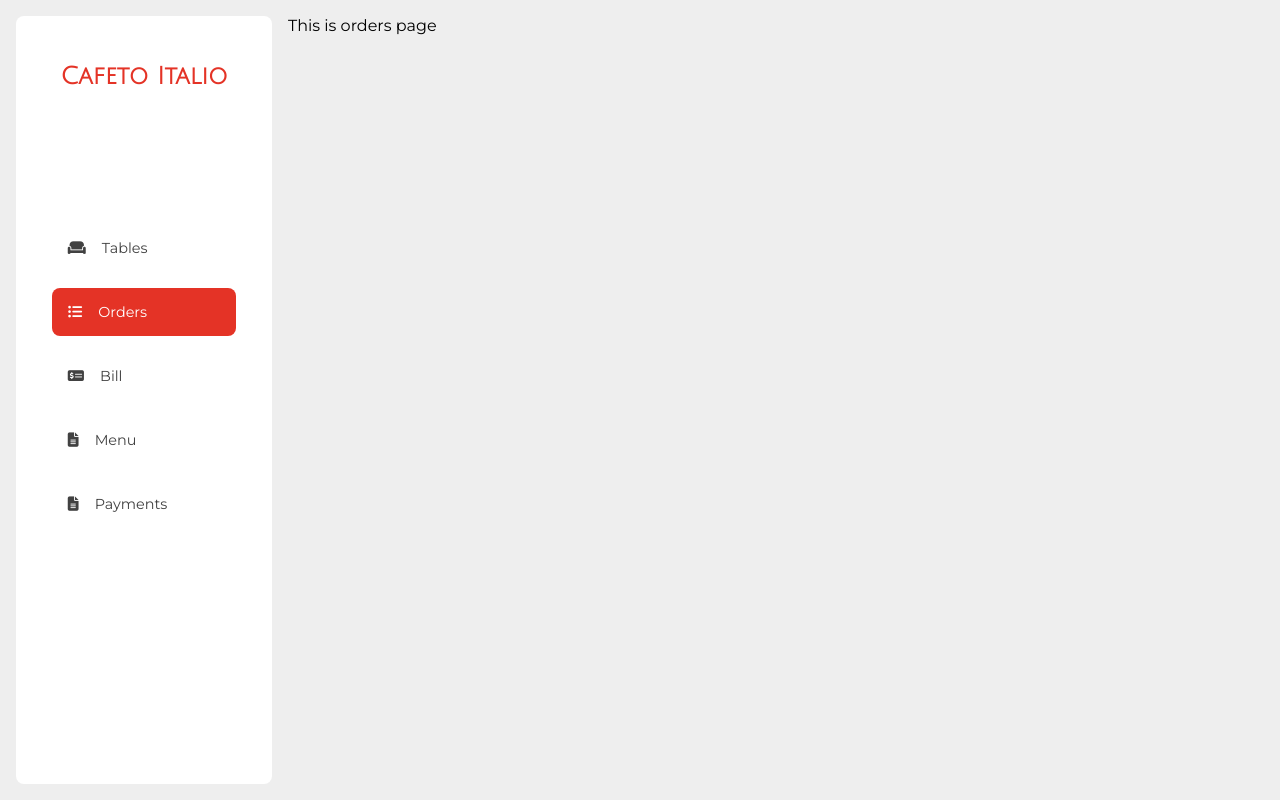
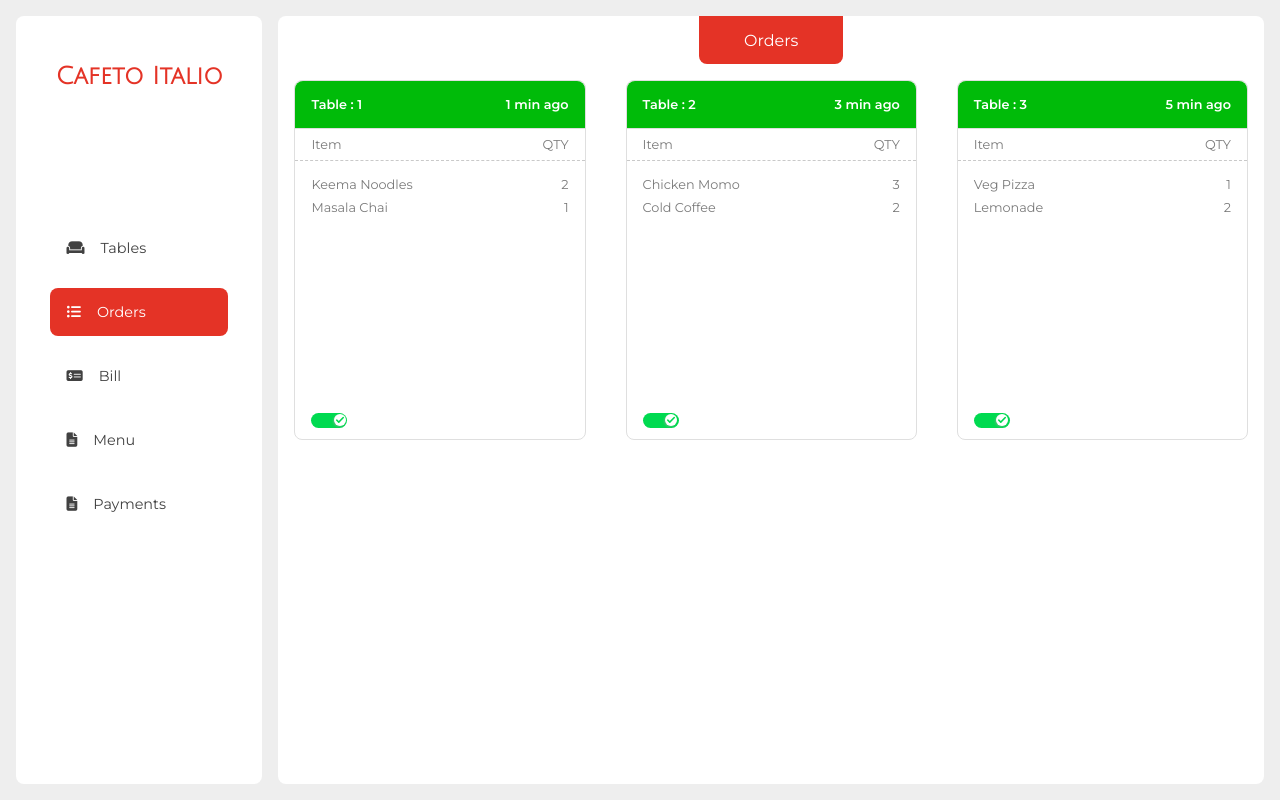
Before and after one commit to netisdark/try, a React (Vite) app in the folder frontDesk/: page /orders in a window 1280 px wide. Built offline with nearby package versions, Linux system fonts and the light colour scheme.

Commit message:
build orders page

```diff
--- /dev/null
+++ b/frontDesk/src/components/Body.jsx
@@ -0,0 +1,6 @@
+import styles from './Body.module.css';
+
+
+export default function Body({children}) {
+    return <div className={styles.bodyWrapper}>{children}</div>
+}
--- /dev/null
+++ b/frontDesk/src/components/Body.module.css
@@ -0,0 +1,8 @@
+.bodyWrapper{
+    background-color: #fff;
+    border-radius: 1vh;
+    height: 100%;
+    width: 80vw;
+    display: flex;
+    flex-direction: column;
+}
--- /dev/null
+++ b/frontDesk/src/components/Title.jsx
@@ -0,0 +1,7 @@
+import styles from './Title.module.css';
+
+export default function Title({ children }) {
+    return <div className={styles.titleCont}>
+        <div className={styles.title}>{children}</div>
+    </div>
+}
--- /dev/null
+++ b/frontDesk/src/components/Title.module.css
@@ -0,0 +1,15 @@
+.titleCont{
+    height: 6vh;
+    display: flex;
+    justify-content: center;
+}
+.title{
+    background-color: var(--colorPrim);
+    color: #fff;
+    height: 6vh;
+    width: 18vh;
+    display: flex;
+    justify-content: center;
+    align-items: center;
+    border-radius: 0vh 0vh 1vh 1vh;
+}
--- /dev/null
+++ b/frontDesk/src/components/orders/OrderItem.jsx
@@ -0,0 +1,14 @@
+import styles from './orderItem.module.css';
+
+export default function OrderItem({ items }) {
+  return (
+    <div className={styles.itemsCont}>
+      {items.map((item, index) => (
+        <div key={index} className={styles.item}>
+          <span className={styles.itemName}>{item.name}</span>
+          <span className={styles.itemQty}>{item.qty}</span>
+        </div>
+      ))}
+    </div>
+  );
+}
--- /dev/null
+++ b/frontDesk/src/components/orders/OrderItem.module.css
@@ -0,0 +1,12 @@
+.itemsCont{
+    display: flex;
+    flex-direction: column;
+    height: 26vh;
+    gap: 1vh;
+    overflow-y: auto;
+}
+.item{
+    display: flex;
+    justify-content: space-between;
+    padding: 0vh 2vh;
+}
--- /dev/null
+++ b/frontDesk/src/components/orders/OrderSwitch.jsx
@@ -0,0 +1,44 @@
+import styles from './OrderSwitch.module.css';
+
+export default function Switch() {
+  return (
+    <label className={styles.switch}>
+      <input type="checkbox" defaultChecked />
+      <div className={styles.slider}>
+        <div className={styles.circle}>
+          <svg
+            className={styles.cross}
+            style={{ enableBackground: 'new 0 0 512 512' }}
+            viewBox="0 0 365.696 365.696"
+            height="6"
+            width="6"
+            xmlns="http://www.w3.org/2000/svg"
+          >
+            <g>
+              <path
+                fill="currentColor"
+                d="M243.188 182.86 356.32 69.726c12.5-12.5 12.5-32.766 0-45.247L341.238 9.398c-12.504-12.503-32.77-12.503-45.25 0L182.86 122.528 69.727 9.374c-12.5-12.5-32.766-12.5-45.247 0L9.375 24.457c-12.5 12.504-12.5 32.77 0 45.25l113.152 113.152L9.398 295.99c-12.503 12.503-12.503 32.769 0 45.25L24.48 356.32c12.5 12.5 32.766 12.5 45.247 0l113.132-113.132L295.99 356.32c12.503 12.5 32.769 12.5 45.25 0l15.081-15.082c12.5-12.504 12.5-32.77 0-45.25zm0 0"
+              />
+            </g>
+          </svg>
+
+          <svg
+            className={styles.checkmark}
+            style={{ enableBackground: 'new 0 0 512 512' }}
+            viewBox="0 0 24 24"
+            height="10"
+            width="10"
+            xmlns="http://www.w3.org/2000/svg"
+          >
+            <g>
+              <path
+                fill="currentColor"
+                d="M9.707 19.121a.997.997 0 0 1-1.414 0l-5.646-5.647a1.5 1.5 0 0 1 0-2.121l.707-.707a1.5 1.5 0 0 1 2.121 0L9 14.171l9.525-9.525a1.5 1.5 0 0 1 2.121 0l.707.707a1.5 1.5 0 0 1 0 2.121z"
+              />
+            </g>
+          </svg>
+        </div>
+      </div>
+    </label>
+  );
+}
--- /dev/null
+++ b/frontDesk/src/components/orders/OrderSwitch.module.css
@@ -0,0 +1,142 @@
+/* From Uiverse.io by Galahhad */
+.switch {
+    /* switch */
+    --switch-width: 36px;
+    --switch-height: 15px;
+    --switch-bg: rgb(131, 131, 131);
+    --switch-checked-bg: rgb(0, 218, 80);
+    --switch-offset: calc((var(--switch-height) - var(--circle-diameter)) / 2);
+    --switch-transition: all .2s cubic-bezier(0.27, 0.2, 0.25, 1.51);
+    /* circle */
+    --circle-diameter: 12px;
+    --circle-bg: #fff;
+    --circle-shadow: 1px 1px 2px rgba(146, 146, 146, 0.45);
+    --circle-checked-shadow: -1px 1px 2px rgba(163, 163, 163, 0.45);
+    --circle-transition: var(--switch-transition);
+    /* icon */
+    --icon-transition: all .2s cubic-bezier(0.27, 0.2, 0.25, 1.51);
+    --icon-cross-color: var(--switch-bg);
+    --icon-cross-size: 6px;
+    --icon-checkmark-color: var(--switch-checked-bg);
+    --icon-checkmark-size: 10px;
+    /* effect line */
+    --effect-width: calc(var(--circle-diameter) / 2);
+    --effect-height: calc(var(--effect-width) / 2 - 1px);
+    --effect-bg: var(--circle-bg);
+    --effect-border-radius: 1px;
+    --effect-transition: all .2s ease-in-out;
+  }
+
+  .switch input {
+    display: none;
+  }
+
+  .switch {
+    display: inline-block;
+  }
+
+  .switch svg {
+    -webkit-transition: var(--icon-transition);
+    -o-transition: var(--icon-transition);
+    transition: var(--icon-transition);
+    position: absolute;
+    height: auto;
+  }
+
+  .switch .checkmark {
+    width: var(--icon-checkmark-size);
+    color: var(--icon-checkmark-color);
+    -webkit-transform: scale(0);
+    -ms-transform: scale(0);
+    transform: scale(0);
+  }
+
+  .switch .cross {
+    width: var(--icon-cross-size);
+    color: var(--icon-cross-color);
+  }
+
+  .slider {
+    -webkit-box-sizing: border-box;
+    box-sizing: border-box;
+    width: var(--switch-width);
+    height: var(--switch-height);
+    background: var(--switch-bg);
+    border-radius: 999px;
+    display: -webkit-box;
+    display: -ms-flexbox;
+    display: flex;
+    -webkit-box-align: center;
+    -ms-flex-align: center;
+    align-items: center;
+    position: relative;
+    -webkit-transition: var(--switch-transition);
+    -o-transition: var(--switch-transition);
+    transition: var(--switch-transition);
+    cursor: pointer;
+  }
+
+  .circle {
+    width: var(--circle-diameter);
+    height: var(--circle-diameter);
+    background: var(--circle-bg);
+    border-radius: inherit;
+    -webkit-box-shadow: var(--circle-shadow);
+    box-shadow: var(--circle-shadow);
+    display: -webkit-box;
+    display: -ms-flexbox;
+    display: flex;
+    -webkit-box-align: center;
+    -ms-flex-align: center;
+    align-items: center;
+    -webkit-box-pack: center;
+    -ms-flex-pack: center;
+    justify-content: center;
+    -webkit-transition: var(--circle-transition);
+    -o-transition: var(--circle-transition);
+    transition: var(--circle-transition);
+    z-index: 1;
+    position: absolute;
+    left: var(--switch-offset);
+  }
+
+  .slider::before {
+    content: "";
+    position: absolute;
+    width: var(--effect-width);
+    height: var(--effect-height);
+    left: calc(var(--switch-offset) + (var(--effect-width) / 2));
+    background: var(--effect-bg);
+    border-radius: var(--effect-border-radius);
+    -webkit-transition: var(--effect-transition);
+    -o-transition: var(--effect-transition);
+    transition: var(--effect-transition);
+  }
+
+  /* actions */
+
+  .switch input:checked+.slider {
+    background: var(--switch-checked-bg);
+  }
+
+  .switch input:checked+.slider .checkmark {
+    -webkit-transform: scale(1);
+    -ms-transform: scale(1);
+    transform: scale(1);
+  }
+
+  .switch input:checked+.slider .cross {
+    -webkit-transform: scale(0);
+    -ms-transform: scale(0);
+    transform: scale(0);
+  }
+
+  .switch input:checked+.slider::before {
+    left: calc(100% - var(--effect-width) - (var(--effect-width) / 2) - var(--switch-offset));
+  }
+
+  .switch input:checked+.slider .circle {
+    left: calc(100% - var(--circle-diameter) - var(--switch-offset));
+    -webkit-box-shadow: var(--circle-checked-shadow);
+    box-shadow: var(--circle-checked-shadow);
+  }
--- a/frontDesk/src/components/orders/Orders.jsx
+++ b/frontDesk/src/components/orders/Orders.jsx
@@ -1,6 +1,61 @@
 import styles from './Orders.module.css';
 
+import Body from '../body';
+import Title from '../Title';
+import Switch from './OrderSwitch';
+import OrderItem from './OrderItem';
 
-export default function Orders(){
-    return <div>This is orders page</div>
+const orders = [
+  {
+    tableNum: 1,
+    timeStamp: '1 min ago',
+    items: [
+      { name: 'Keema Noodles', qty: 2 },
+      { name: 'Masala Chai', qty: 1 },
+    ],
+  },
+  {
+    tableNum: 2,
+    timeStamp: '3 min ago',
+    items: [
+      { name: 'Chicken Momo', qty: 3 },
+      { name: 'Cold Coffee', qty: 2 },
+    ],
+  },
+  {
+    tableNum: 3,
+    timeStamp: '5 min ago',
+    items: [
+      { name: 'Veg Pizza', qty: 1 },
+      { name: 'Lemonade', qty: 2 },
+    ],
+  },
+];
+
+export default function Orders() {
+  return (
+    <Body>
+      <Title>Orders</Title>
+      <div className={styles.orderWrap}>
+        {orders.map((order, index) => (
+          <div key={index} className={styles.orderCard}>
+            <div className={styles.orderTitle}>
+              <span className={styles.tableNum}>Table : {order.tableNum}</span>
+              <span className={styles.timeStamp}>{order.timeStamp}</span>
+            </div>
+            <div className={styles.itemsWrap}>
+              <div className={styles.itemTitle}>
+                <span className={styles.itemHead}>Item</span>
+                <span className={styles.itemHead}>QTY</span>
+              </div>
+              <OrderItem items={order.items} />
+            </div>
+            <div className={styles.statusCont}>
+              <Switch />
+            </div>
+          </div>
+        ))}
+      </div>
+    </Body>
+  );
 }
--- a/frontDesk/src/components/orders/Orders.module.css
+++ b/frontDesk/src/components/orders/Orders.module.css
@@ -0,0 +1,46 @@
+.orderWrap{
+    height: 90vh;
+    width: 100%;
+    padding: 2vh;
+    display: grid;
+    grid-template-columns: repeat(3,1fr);
+    grid-template-rows: repeat(auto,1fr);
+    gap: 5vh;
+}
+.orderCard{
+    height: 45vh;
+    width: auto;
+    border: 1px solid #dfdfdf;
+    border-radius: 1vh;
+    font-size: .8em;
+    display: grid;
+    grid-template-rows: 1fr 8fr 1fr;
+}
+.orderTitle{
+    padding-bottom: 1vh;
+    border-bottom: 1px solid #dfdfdf;
+    display: flex;
+    justify-content: space-between;
+    align-items: center;
+    background-color: #00bb09;
+    color: #fff;
+    font-weight: 600;
+    border-radius: 1vh 1vh 0vh 0vh;
+    padding: 2vh;
+}
+.itemsWrap{
+    display: flex;
+    flex-direction: column;
+    gap: 2vh;
+    color: #7a7a7a;
+}
+.itemTitle{
+    display: flex;
+    justify-content: space-between;
+    align-items: center;
+    padding: 1vh 2vh;
+    border-bottom: 1px dashed #c9c9c9;
+}
+.statusCont{
+    padding: 1vh 2vh;
+}
--- a/frontDesk/src/components/tables/Tables.jsx
+++ b/frontDesk/src/components/tables/Tables.jsx
@@ -1,3 +1,5 @@
+import Body from '../body';
+import Title from '../Title';
 import styles from './Tables.module.css';
 
 const tablesConfig = {
@@ -11,10 +13,8 @@ export default function Tables() {
   let tableNumber = 1;
 
   return (
-    <div className={styles.tableWrapper}>
-      <div className={styles.titleCont}>
-        <div className={styles.title}>Tables</div>
-      </div>
+    <Body>
+      <Title>Tables</Title>
 
       <div className={styles.tableMap}>
         {Object.entries(tablesConfig).map(([colKey, tableCount], colIndex) => (
@@ -36,6 +36,6 @@ export default function Tables() {
           </div>
         ))}
       </div>
-    </div>
+    </Body>
   );
 }
--- a/frontDesk/src/components/tables/Tables.module.css
+++ b/frontDesk/src/components/tables/Tables.module.css
@@ -1,23 +1,4 @@
-.tableWrapper{
-    background-color: #fff;
-    border-radius: 1vh;
-    height: 100%;
-    width: 80vw;
-}
-.titleCont{
-    height: 6vh;
-    display: flex;
-    justify-content: center;
-}
-.title{
-    background-color: var(--colorPrim);
-    color: #fff;
-    padding: 2vh 6vh;
-    display: flex;
-    justify-content: center;
-    align-items: center;
-    border-radius: 0vh 0vh 1vh 1vh;
-}
+
 .tableMap{
     height: 90vh;
     width: 100%;
```
